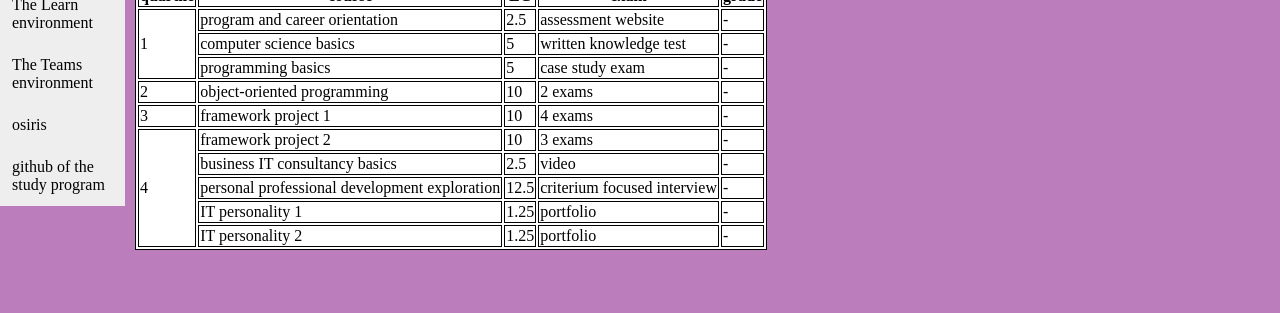
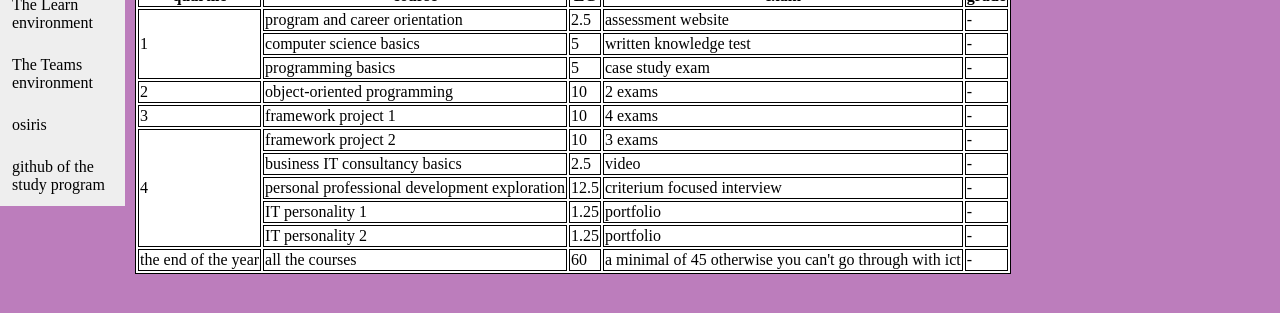
Before and after one commit to r0win/r0win.github.io, a plain HTML site: page dashboard.html in a window 1280 px wide. Shown: the part 269-582 px from the top of the page. Drawn offline with Linux system fonts and the light colour scheme.

Commit message:
updated website

```diff
--- a/dashboard.html
+++ b/dashboard.html
@@ -100,6 +100,13 @@
   <td>portfolio</td>
   <td>-</td>
 </tr>
+<tr>
+  <td>the end of the year</td>
+  <td>all the courses</td>
+  <td>60</td>
+  <td>a minimal of 45 otherwise you can't go through with ict </td>
+  <td>-</td>
+</tr>
 </table>
     </main>
   </div>
```
